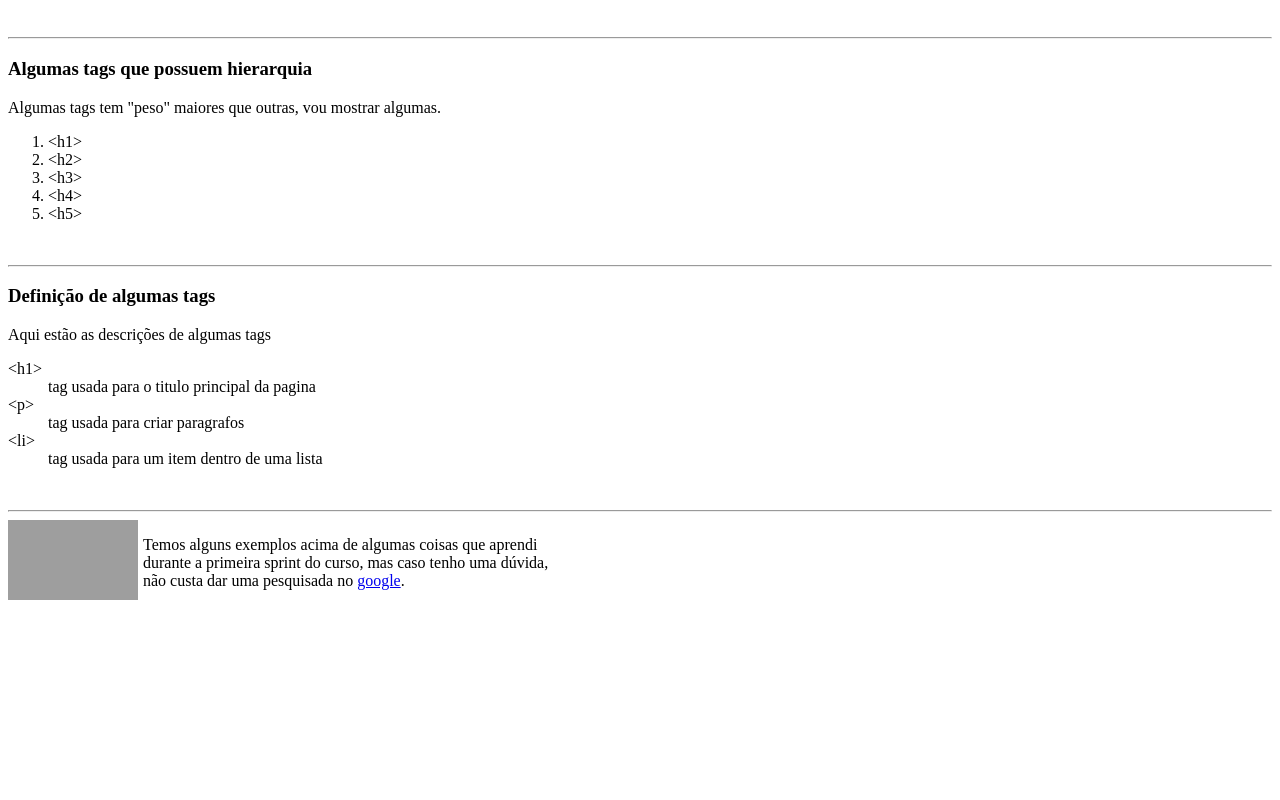
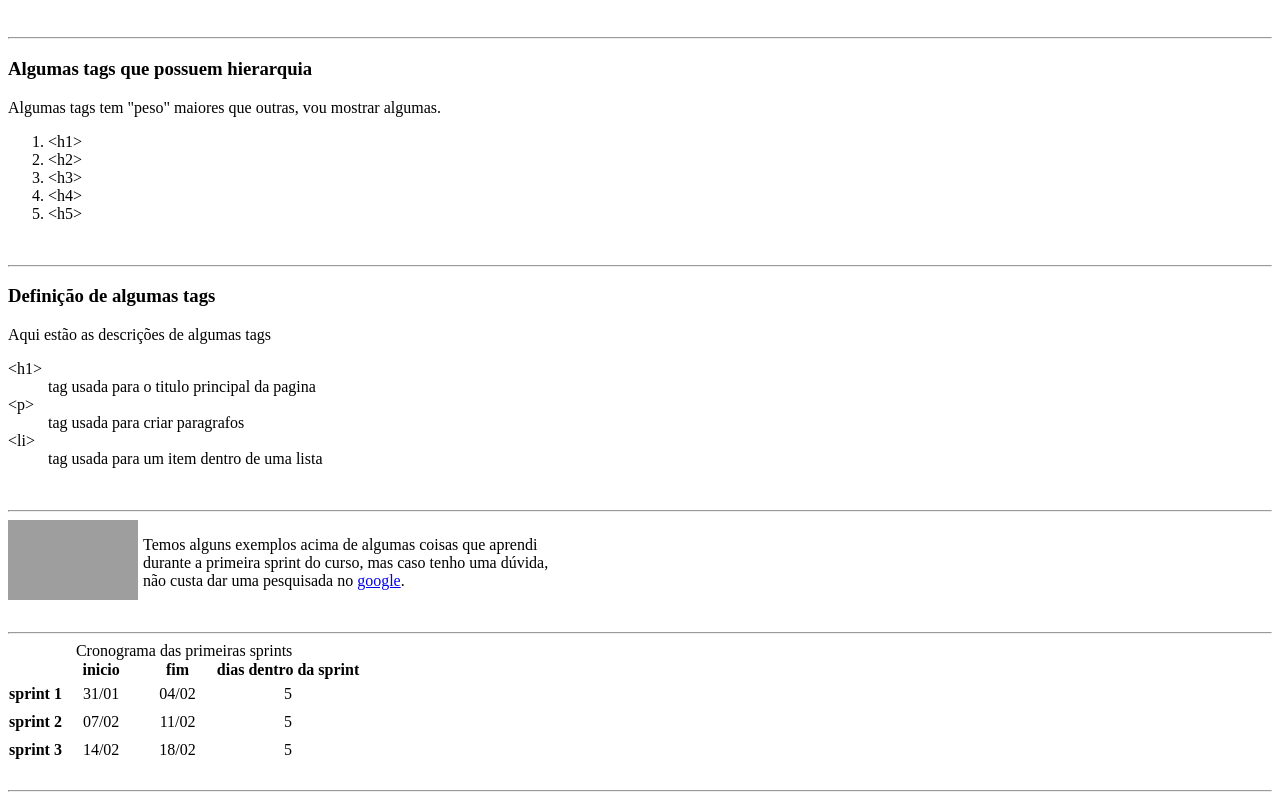
Before and after one commit to lucastsutsumi/formacao-front-BRQ, a plain HTML site: page exercicios.html in a window 1280 px wide. Shown: the part 333-1133 px from the top of the page. Before the commit the page ends 947 px from the top, so only its background shows below. Drawn offline with Linux system fonts and the light colour scheme; grey boxes are pictures that could not be loaded.

Commit message:
add table

```diff
--- a/exercicios.html
+++ b/exercicios.html
@@ -5,6 +5,16 @@
     <meta http-equiv="X-UA-Compatible" content="IE=edge" />
     <meta name="viewport" content="width=device-width, initial-scale=1.0" />
     <title>Formação Front</title>
+    <style>
+      table {
+        border-collapse: collapse;
+      }
+      td {
+        text-align: center;
+        padding: 5px 20px;
+      }
+
+    </style>
   </head>
   <body>
     <main>
@@ -87,6 +97,46 @@
           não custa dar uma pesquisada no <a href="https://google.com">google</a>.
         </p>
       </div>
+
+      <br />
+      <hr />
+
+      <div>
+        <table>
+          <caption>Cronograma das primeiras sprints</caption>
+          <thead>
+            <tr>
+              <td></td>
+              <th scope="col">inicio</th>
+              <th scope="col">fim</th>
+              <th scope="col">dias dentro da sprint</th>
+            </tr>
+          </thead>
+          <tbody>
+            <tr>
+              <th scope="row">sprint 1</th>
+              <td>31/01</td>
+              <td>04/02</td>
+              <td>5</td>
+            </tr>
+            <tr>
+              <th scope="row">sprint 2</th>
+              <td>07/02</td>
+              <td>11/02</td>
+              <td>5</td>
+            </tr>
+            <tr>
+              <th scope="row">sprint 3</th>
+              <td>14/02</td>
+              <td>18/02</td>
+              <td>5</td>
+            </tr>
+          </tbody>
+        </table>
+
+        <br />
+        <hr />
+      </div>
     </main>
   </body>
 </html>
```
